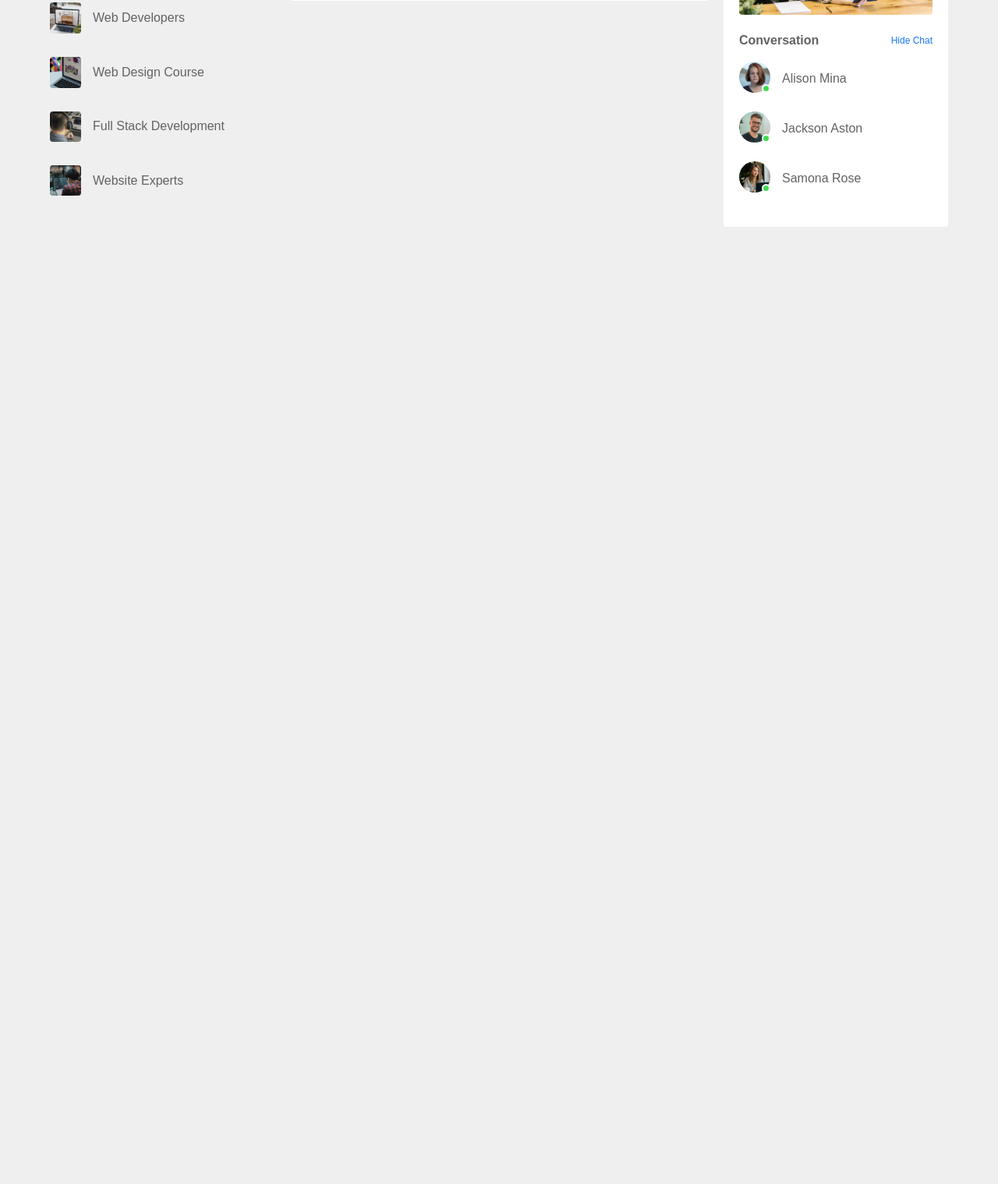
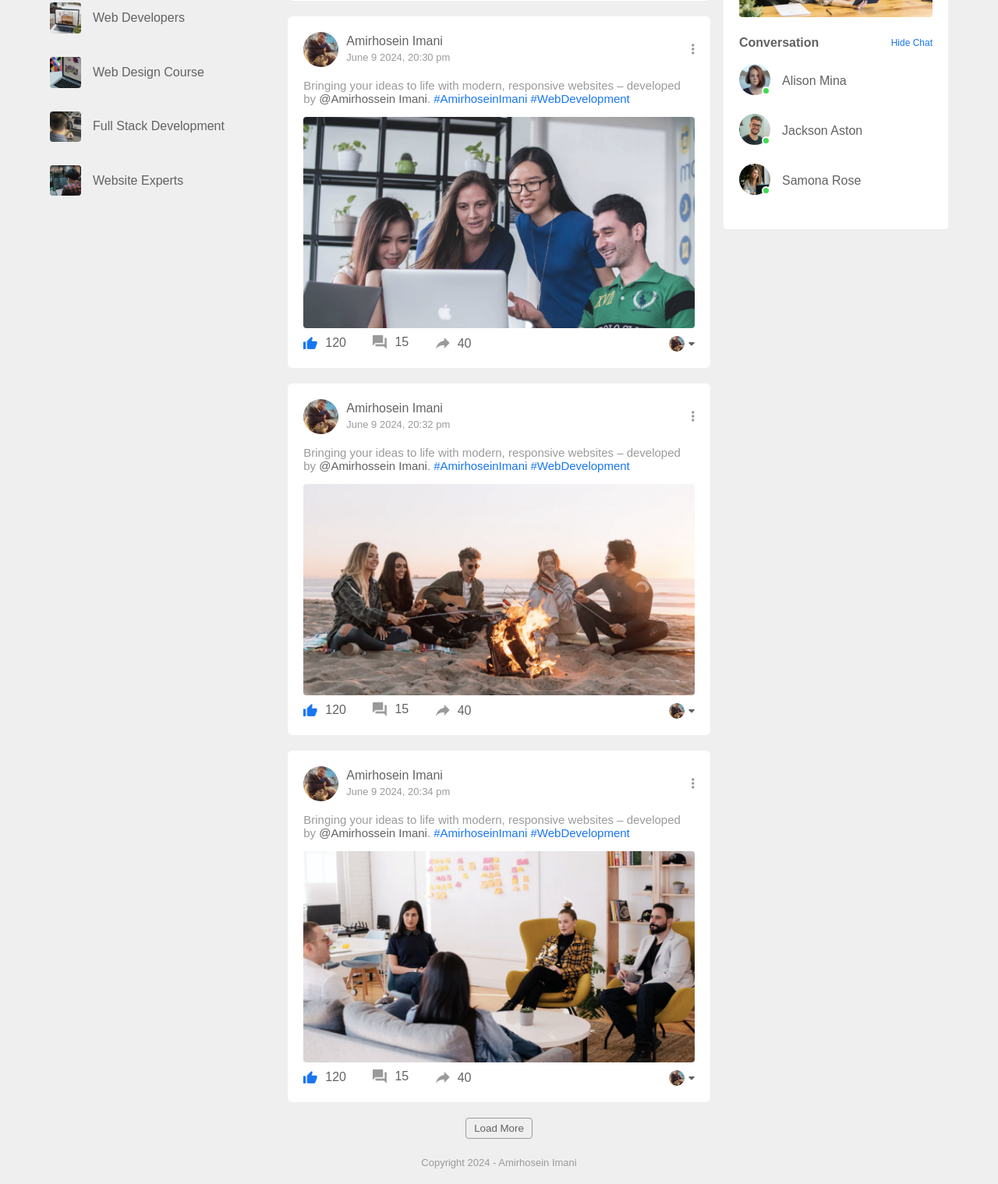
Before and after one commit to Amirhosein-Imani/socialbook-website, a plain HTML site: page index.html in a window 1280 px wide. Shown: the part 444-1963 px from the top of the page at 78% size. Before the commit the page ends 800 px from the top, so only its background shows below. Drawn offline with Linux system fonts and the light colour scheme.

Commit message:
Finish main content & add footer

```diff
--- a/index.html
+++ b/index.html
@@ -41,7 +41,7 @@
 
             <div class="nav-user-icon online">
 
-                <img src="assets/profile-pic.png">
+                <img src="assets/Amirhosein-Imani.jpg">
 
             </div>
 
@@ -169,6 +169,152 @@
 
             </div>
 
+            <div class="post-container">
+
+                <div class="post-row">
+
+                    <div class="user-profile">
+
+                        <img src="assets/Amirhosein-Imani.jpg">
+
+                        <div>
+
+                            <p>Amirhosein Imani</p>
+
+                            <span>June 9 2024, 20:30 pm</span>
+
+                        </div>
+
+                    </div>
+
+                    <a href="#"> <i class="fas fa-ellipsis-v"></i></a>
+
+                </div>
+
+                <p class="post-text">Bringing your ideas to life with modern, responsive websites – developed by <span>@Amirhossein Imani</span>. <a href="#">#AmirhoseinImani</a> <a href="#">#WebDevelopment</a></p>
+
+                <img class="post-img" src="assets/feed-image-1.png">
+
+                <div class="post-row">
+
+                    <div class="activity-icons">
+
+                        <div><img src="assets/like-blue.png"> 120</div>
+
+                        <div><img src="assets/comments.png"> 15</div>
+
+                        <div><img src="assets/share.png"> 40</div>
+
+                    </div>
+
+                    <div class="post-profile-icon">
+
+                        <img src="assets/Amirhosein-Imani.jpg"> <i class="fa-solid fa-caret-down"></i>
+
+                    </div>
+
+                </div>
+
+            </div>
+
+            <div class="post-container">
+
+                <div class="post-row">
+
+                    <div class="user-profile">
+
+                        <img src="assets/Amirhosein-Imani.jpg">
+
+                        <div>
+
+                            <p>Amirhosein Imani</p>
+
+                            <span>June 9 2024, 20:32 pm</span>
+
+                        </div>
+
+                    </div>
+
+                    <a href="#"> <i class="fas fa-ellipsis-v"></i></a>
+
+                </div>
+
+                <p class="post-text">Bringing your ideas to life with modern, responsive websites – developed by <span>@Amirhossein Imani</span>. <a href="#">#AmirhoseinImani</a> <a href="#">#WebDevelopment</a></p>
+
+                <img class="post-img" src="assets/feed-image-2.png">
+
+                <div class="post-row">
+
+                    <div class="activity-icons">
+
+                        <div><img src="assets/like-blue.png"> 120</div>
+
+                        <div><img src="assets/comments.png"> 15</div>
+
+                        <div><img src="assets/share.png"> 40</div>
+
+                    </div>
+
+                    <div class="post-profile-icon">
+
+                        <img src="assets/Amirhosein-Imani.jpg"> <i class="fa-solid fa-caret-down"></i>
+
+                    </div>
+
+                </div>
+
+            </div>
+
+            <div class="post-container">
+
+                <div class="post-row">
+
+                    <div class="user-profile">
+
+                        <img src="assets/Amirhosein-Imani.jpg">
+
+                        <div>
+
+                            <p>Amirhosein Imani</p>
+
+                            <span>June 9 2024, 20:34 pm</span>
+
+                        </div>
+
+                    </div>
+
+                    <a href="#"> <i class="fas fa-ellipsis-v"></i></a>
+
+                </div>
+
+                <p class="post-text">Bringing your ideas to life with modern, responsive websites – developed by <span>@Amirhossein Imani</span>. <a href="#">#AmirhoseinImani</a> <a href="#">#WebDevelopment</a></p>
+
+                <img class="post-img" src="assets/feed-image-5.png">
+
+                <div class="post-row">
+
+                    <div class="activity-icons">
+
+                        <div><img src="assets/like-blue.png"> 120</div>
+
+                        <div><img src="assets/comments.png"> 15</div>
+
+                        <div><img src="assets/share.png"> 40</div>
+
+                    </div>
+
+                    <div class="post-profile-icon">
+
+                        <img src="assets/Amirhosein-Imani.jpg"> <i class="fa-solid fa-caret-down"></i>
+
+                    </div>
+
+                </div>
+
+            </div>
+
+            <button class="load-more-btn" type="button">Load More</button>
+
         </div>
 
         <!---------- right sidebar ---------->
@@ -285,6 +431,12 @@
 
     </div>
 
+    <footer>
+
+        <p>Copyright 2024 - Amirhosein Imani</p>
+
+    </footer>
+
 </body>
 
 </html>
--- a/style.css
+++ b/style.css
@@ -362,3 +362,93 @@ nav {
     width: 20px;
     margin-right: 10px;
 }
+
+.post-container {
+    width: 100%;
+    background: #fff;
+    border-radius: 6px;
+    padding: 20px;
+    color: #626262;
+    margin: 20px 0;
+}
+
+.user-profile span {
+    font-size: 13px;
+    color: #9a9a9a;
+}
+
+.post-text {
+    color: #9a9a9a;
+    margin: 15px 0;
+    font-size: 15px;
+}
+
+.post-text span {
+    color: #626262;
+    font-weight: 500;
+}
+
+.post-text a {
+    color: #1876f2;
+    text-decoration: none;
+}
+
+.post-img {
+    width: 100%;
+    border-radius: 4px;
+    margin-bottom: 5px;
+}
+
+.post-row {
+    display: flex;
+    align-items: center;
+    justify-content: space-between;
+}
+
+.activity-icons div {
+    display: inline-flex;
+    align-items: center;
+    margin-right: 30px;
+}
+
+.activity-icons div img {
+    width: 18px;
+    margin-right: 10px;
+}
+
+.post-profile-icon {
+    display: flex;
+    align-items: center;
+}
+
+.post-profile-icon img {
+    width: 20px;
+    border-radius: 50px;
+    margin-right: 5px;
+}
+
+.post-profile-icon i {
+    font-size: 12px;
+}
+
+.post-row a {
+    color: #9a9a9a;
+}
+
+.load-more-btn {
+    display: block;
+    margin: auto;
+    cursor: pointer;
+    padding: 5px 10px;
+    border: 1px solid #9a9a9a;
+    color: #626262;
+    background: transparent;
+    border-radius: 4px;
+}
+
+footer {
+    text-align: center;
+    color: #9a9a9a;
+    padding: 10px 0 20px;
+    font-size: 13px;
+}
```
